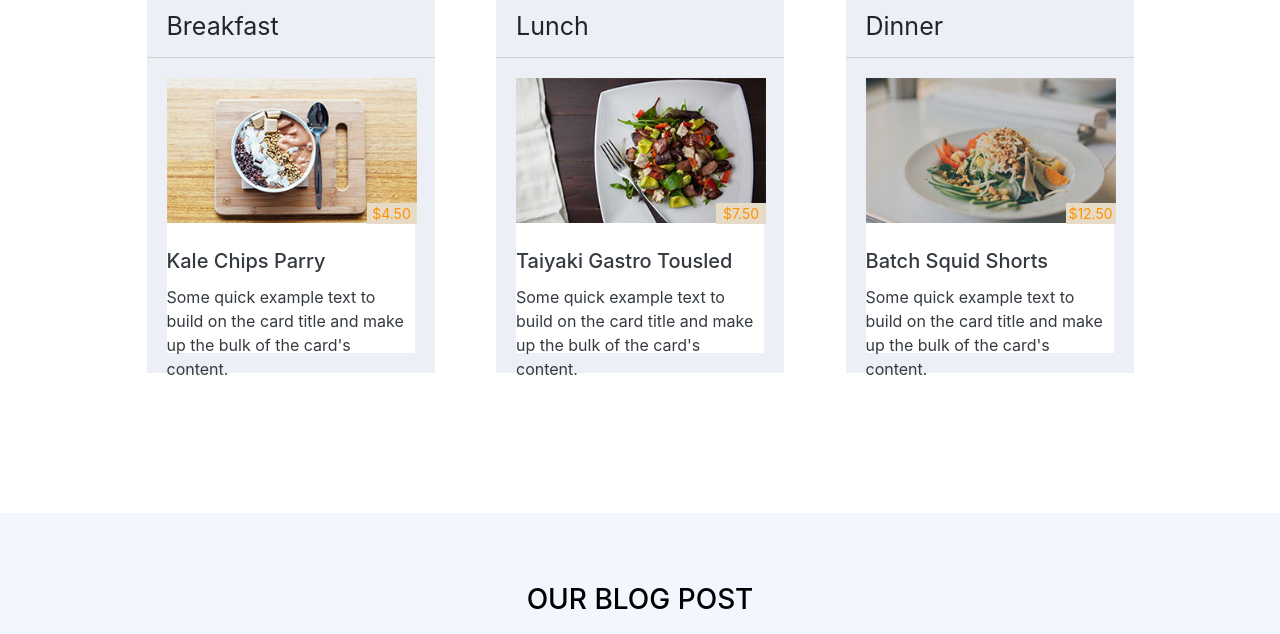
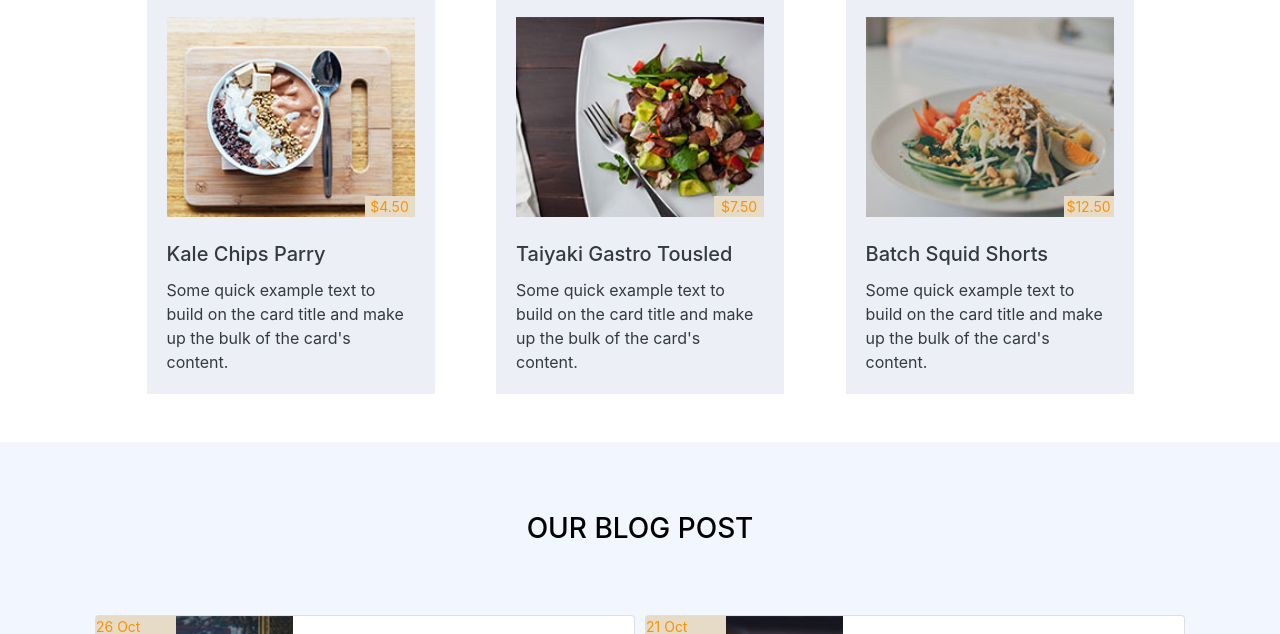
Before and after one commit to bxphxmxth/Victory, a website: page index.html in a window 1280 px wide. Shown: the part 708-1342 px from the top of the page. Drawn offline with nearby package versions, Linux system fonts and the light colour scheme.

Commit message:
debut responsive

```diff
--- a/index.html
+++ b/index.html
@@ -127,20 +127,25 @@
             </div>
 
 
-            <div class="troiscards">
+            <div class="troiscards mb-5">
 
                 <div style="max-width: 18rem;">
                     <div class="card-header bleu title">Breakfast</div>
                     <div class="card-body bleu text-dark">
 
-                        <div class="orangee">$4.50</div>
 
-                        <img class="breakfast" src="./public/img/breakfast_item.jpg" alt="">
+                        <div id="breakfast">
+
+                            <div class="orangee">$4.50</div>
+
+                        </div>
+
+
 
                         <div class="blanc">
 
                             <h5 class="card-title title2">Kale Chips Parry</h5>
-                            <p class="card-text">Some quick example text to build on the card title and make up the bulk
+                            <p class="card-text txtfontsize">Some quick example text to build on the card title and make up the bulk
                                 of
                                 the card's content.</p>
                         </div>
@@ -156,10 +161,12 @@
                     <div class="card-header bleu title">Lunch</div>
                     <div class="card-body text-dark bleu">
 
-                        <div class="orangee">$7.50</div>
 
-                        <img class="breakfast" src="./public/img/lunch_item.jpg" alt="">
+                        <div id="lunch">
 
+                            <div class="orangee">$7.50</div>
+
+                        </div>
 
                         <div class="blanc">
 
@@ -177,9 +184,14 @@
                     <div class="card-header bleu title">Dinner</div>
                     <div class="card-body text-dark bleu">
 
+
+                        <div id="dinner">
+
+
                         <div class="orangee">$12.50</div>
 
-                        <img class="breakfast" src="./public/img/dinner_item.jpg" alt="">
+
+                        </div>
 
                         <div class="blanc">
 
--- a/src/scss/modules/_section4.scss
+++ b/src/scss/modules/_section4.scss
@@ -1,10 +1,8 @@
 .section4{
 
-    height: 700px;
 
     .container{
 
-        height: 700px;
 
         .week{
             text-align: center;
@@ -12,18 +10,89 @@
         }
 
         .troiscards{
-            height: 500px;
             display: flex;
             justify-content: space-evenly;
             align-items: center;
 
+
             .bleu{
-                background-color: rgb(236, 239, 245);;
+                background-color: rgb(236, 239, 245);
             }
 
-            .breakfast{
-                width: 250px;
-                text-align: center;
+            #breakfast{
+                position: relative;
+                width: 100%;
+                height: 200px;
+                background-image: url("../../../public/img/breakfast_item.jpg");
+                background-size: cover;
+                background-position: center;
+
+
+                .orangee{
+
+                    position: absolute;
+                    background-color: rgb(230, 219, 199);
+                    color: rgb(255, 145, 0);
+                    width: 50px;
+                    font-size: 14px;
+                    text-align: center;
+                    z-index: 1;
+                    bottom: 0;
+                    right: 0;
+
+                }
+
+            }
+
+            #lunch{
+                position: relative;
+                width: 100%;
+                height: 200px;
+                background-image: url("../../../public/img/lunch_item.jpg");
+                background-size: cover;
+                background-position: center;
+
+                .orangee{
+
+                    position: absolute;
+                    background-color: rgb(230, 219, 199);
+                    color: rgb(255, 145, 0);
+                    width: 50px;
+                    font-size: 14px;
+                    text-align: center;
+                    z-index: 1;
+                    bottom: 0;
+                    right: 0;
+
+                }
+
+            }
+
+            #dinner{
+
+                position: relative;
+                width: 100%;
+                height: 200px;
+                background-image: url("../../../public/img/dinner_item.jpg");
+                background-size: cover;
+                background-position: center;
+
+                .orangee{
+
+                    position: absolute;
+                    background-color: rgb(230, 219, 199);
+                    color: rgb(255, 145, 0);
+                    width: 50px;
+                    font-size: 14px;
+                    text-align: center;
+                    z-index: 1;
+                    bottom: 0;
+                    right: 0;
+
+                }
+
+
+
             }
 
             .title{
@@ -36,29 +105,18 @@
 
             }
 
-            .blanc{
+            // .blanc{
 
-                background-color: white;
-                height: 130px;
-                padding-top: 1px;
+            //     background-color: white;
+            //     height: 130px;
+            //     padding-top: 1px;
 
 
 
 
-            }
+            // }
 
-            .orangee{
 
-                position: absolute;
-                background-color: rgb(230, 219, 199);
-                color: rgb(255, 145, 0);
-                width: 50px;
-                font-size: 14px;
-                margin-left: 200px;
-                margin-top: 125px;
-                text-align: center;
-
-            }
 
 
         }
@@ -69,8 +127,50 @@
 
 }
 
-@media (max-width : 991px){
+@media (min-width : 320px) and (max-width : 767px){
+
+    .troiscards{
+
+        flex-direction: column;
+
+        .blanc{
+
+            background-color: white;
+            height: 130px;
+            padding-top: 1px;
+
+
+
+
+        }
+    }
 
 
 
 }
+
+
+@media (min-width : 768px) and (max-width : 1240px){
+
+    .troiscards{
+
+
+        .blanc{
+            height: 500px;
+        }
+
+        .blanc{
+
+            background-color: white;
+            height: 190px;
+            padding-top: 1px;
+
+
+
+
+        }
+    }
+
+
+
+}
```
Also changed, not shown: public/css/app.css, 1 other file.
